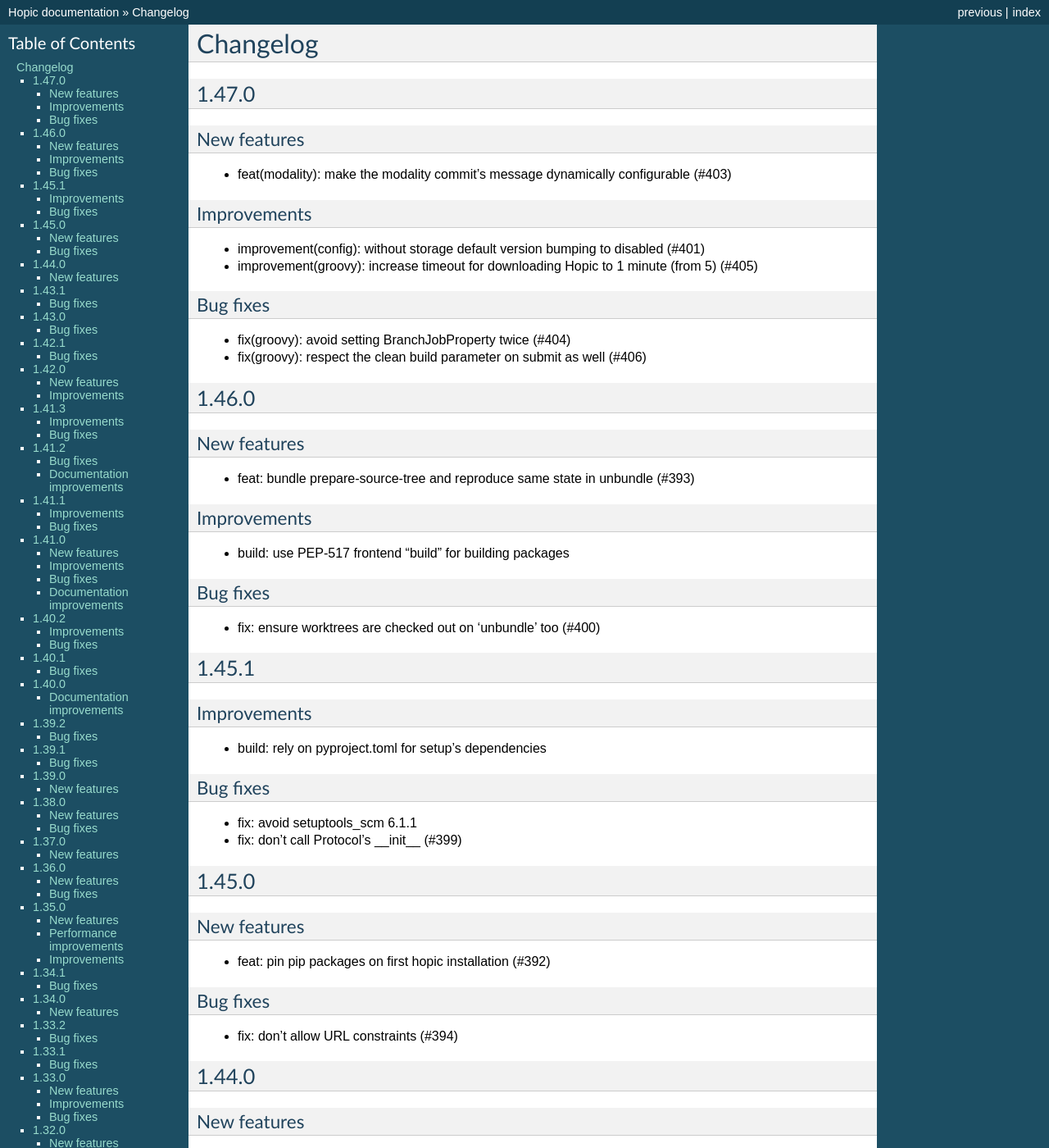
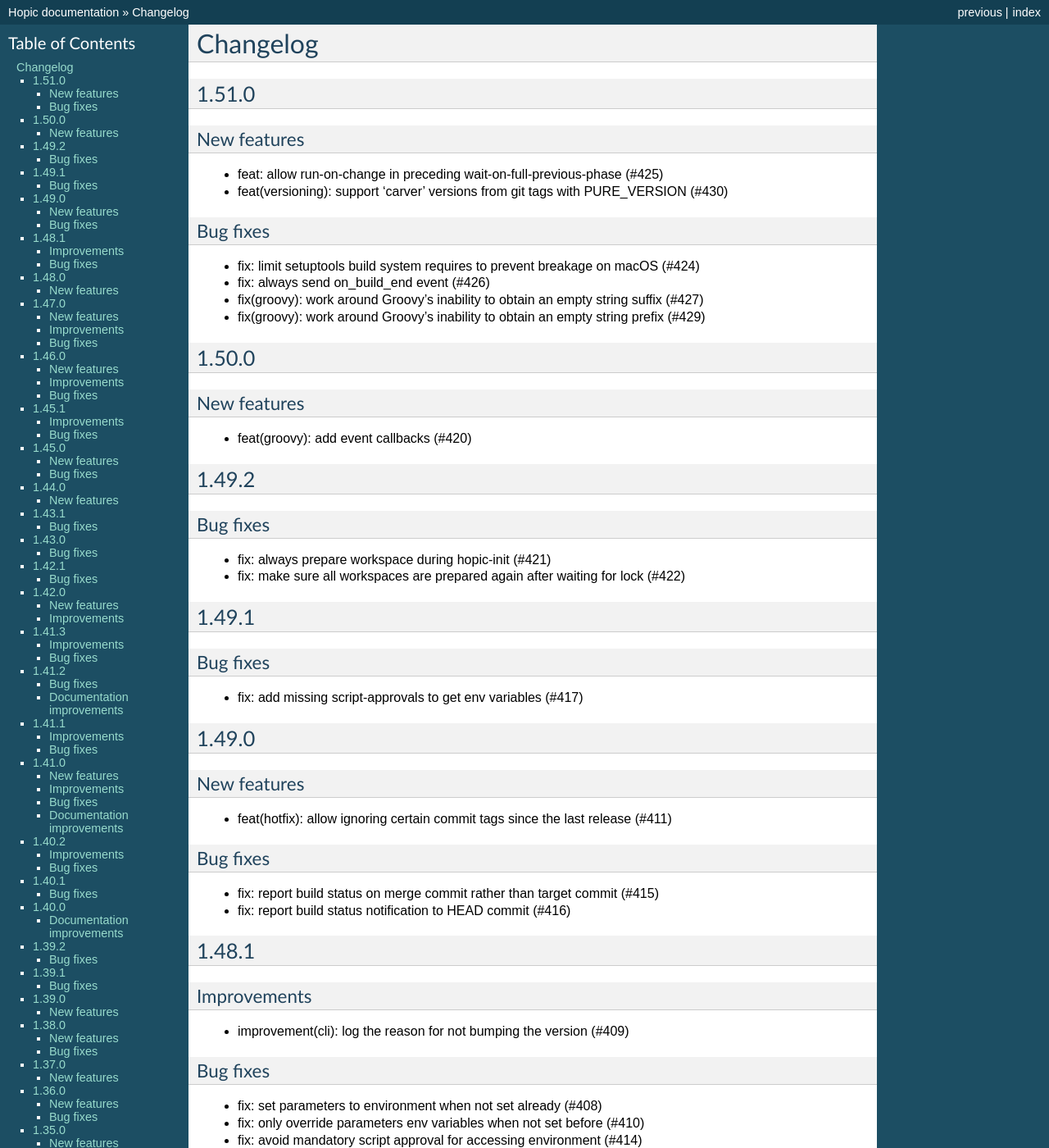
Before and after one commit to tomtom-international/hopic, a Sphinx documentation site: the page built from doc/source/changes.rst, in a window 1280 px wide and 1400 px high. Shown: the whole window at 82% size. Built offline with Sphinx 7.4.7, drawn with Linux system fonts in a browser that asks for light colours; some of the changed text lies outside the part shown.

Commit message:
docs(changelog): add new entries for 1.48.0 through 1.50.0 and upcoming 1.51.0

```diff
--- a/doc/source/changes.rst
+++ b/doc/source/changes.rst
@@ -16,6 +16,85 @@
 =========
 Changelog
 =========
+
+1.51.0
+======
+
+New features
+------------
+
+* feat: allow run-on-change in preceding wait-on-full-previous-phase (#425)
+* feat(versioning): support 'carver' versions from git tags with PURE_VERSION (#430)
+
+Bug fixes
+---------
+
+* fix: limit setuptools build system requires to prevent breakage on macOS (#424)
+* fix: always send on_build_end event (#426)
+* fix(groovy): work around Groovy's inability to obtain an empty string suffix (#427)
+* fix(groovy): work around Groovy's inability to obtain an empty string prefix (#429)
+
+1.50.0
+======
+
+New features
+------------
+
+* feat(groovy): add event callbacks (#420)
+
+1.49.2
+======
+
+Bug fixes
+---------
+
+* fix: always prepare workspace during hopic-init (#421)
+* fix: make sure all workspaces are prepared again after waiting for lock (#422)
+
+1.49.1
+======
+
+Bug fixes
+---------
+
+* fix: add missing script-approvals to get env variables (#417)
+
+1.49.0
+======
+
+New features
+------------
+
+* feat(hotfix): allow ignoring certain commit tags since the last release (#411)
+
+Bug fixes
+---------
+
+* fix: report build status on merge commit rather than target commit (#415)
+* fix: report build status notification to HEAD commit (#416)
+
+1.48.1
+======
+
+Improvements
+------------
+
+* improvement(cli): log the reason for not bumping the version (#409)
+
+Bug fixes
+---------
+
+* fix: set parameters to environment when not set already (#408)
+* fix: only override parameters env variables when not set before (#410)
+* fix: avoid mandatory script approval for accessing environment (#414)
+
+1.48.0
+======
+
+New features
+------------
+
+* feat: add allow-failures flag to junit (#398)
 
 1.47.0
 ======
```
